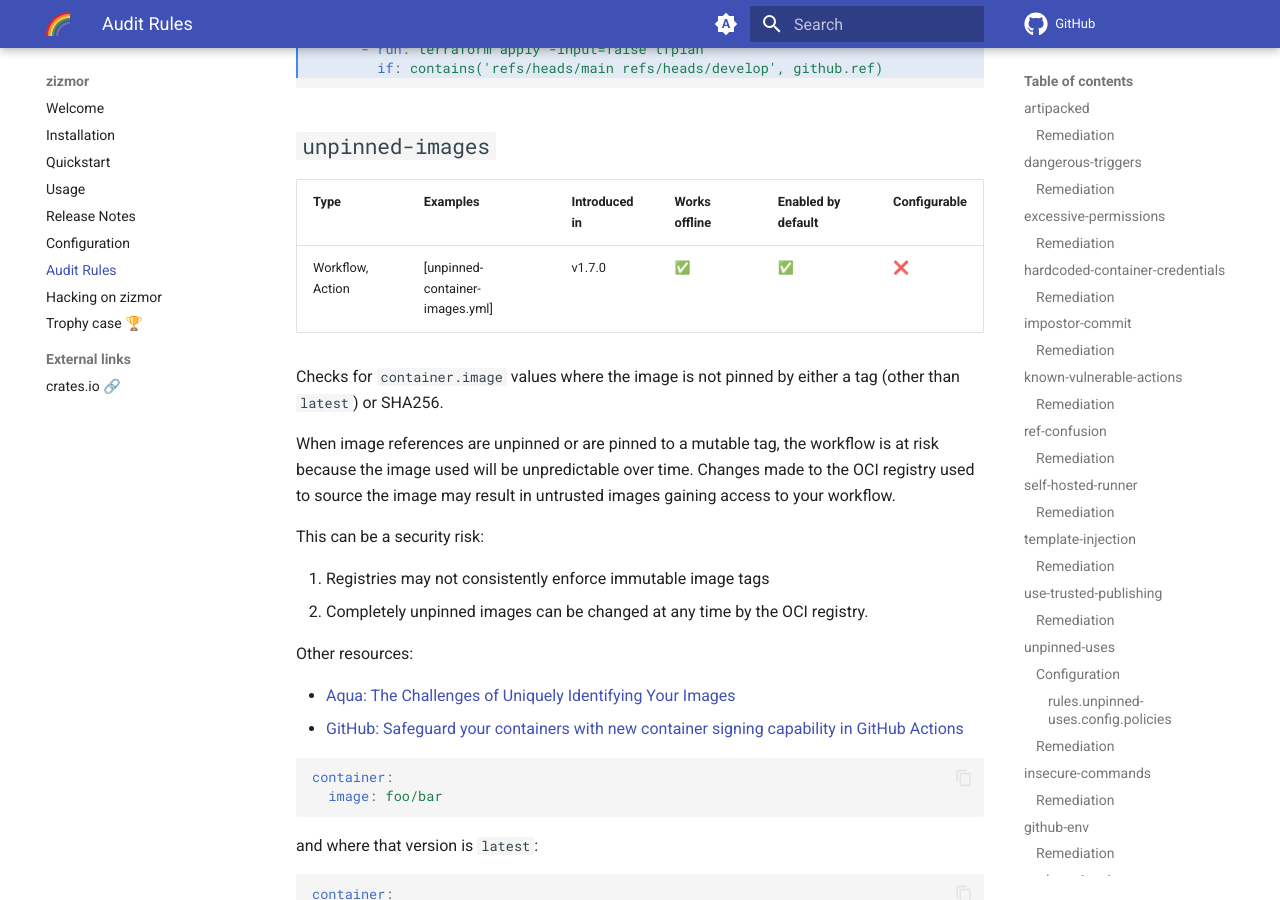
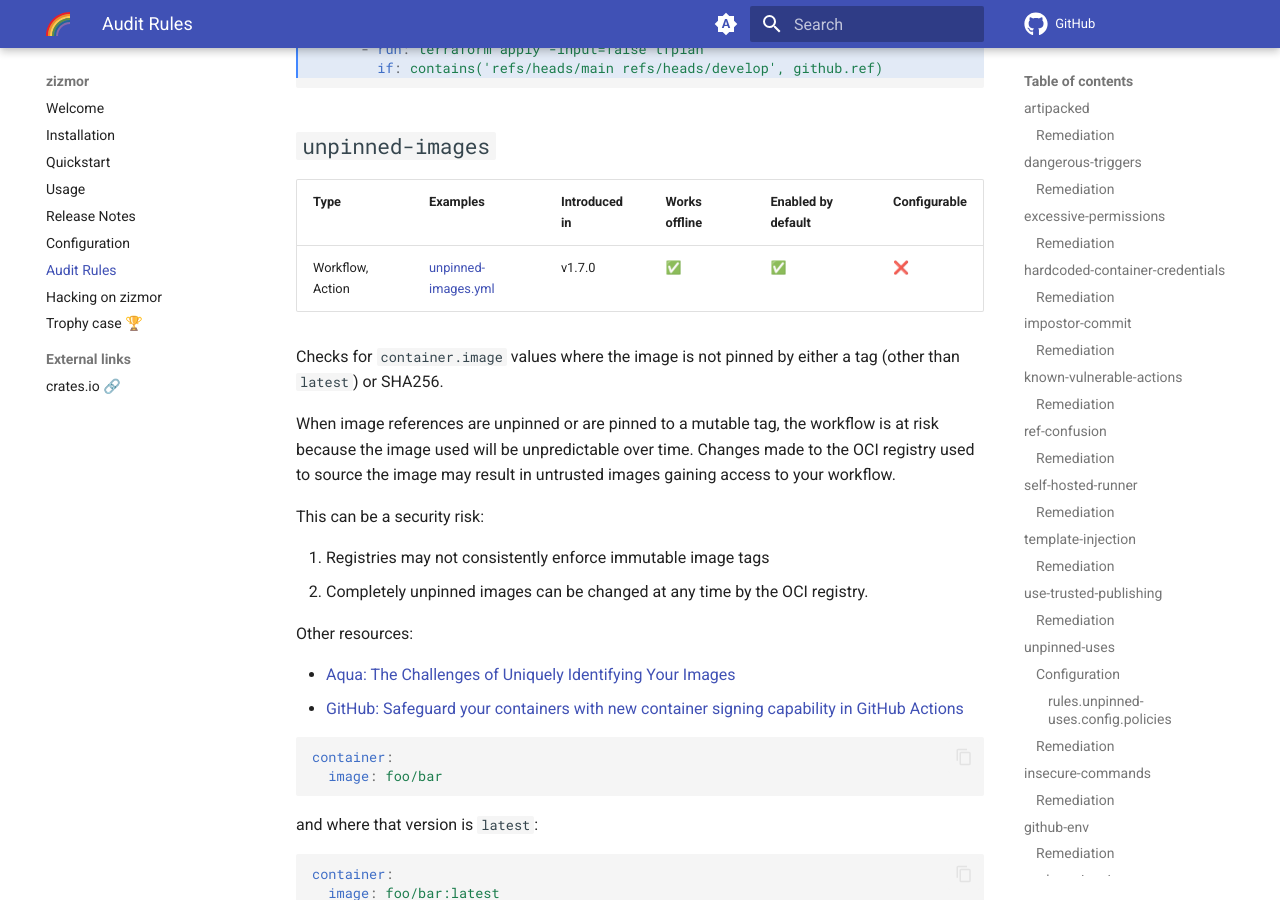
Before and after one commit to zizmorcore/zizmor, an MkDocs documentation site: the page built from docs/audits.md, in a window 1280 px wide and 900 px high, scrolled down 26058 px. Built offline with MkDocs 1.6.1 and Material for MkDocs 9.7.7, drawn with Linux system fonts in a browser that asks for light colours; emoji names are drawn with the system emoji font; comment, search, counter and statistics services are not loaded.

Commit message:
fix link to unpinned-images.yml
Signed-off-by: William Woodruff <william@yossarian.net>

```diff
--- a/docs/audits.md
+++ b/docs/audits.md
@@ -1427,7 +1427,9 @@ Other resources:
 
 | Type     | Examples                | Introduced in | Works offline  | Enabled by default | Configurable |
 |----------|-------------------------|---------------|----------------|--------------------|--------------|
-| Workflow, Action  | [unpinned-container-images.yml] | v1.7.0        | ✅            | ✅                | ❌          |
+| Workflow, Action  | [unpinned-images.yml] | v1.7.0        | ✅            | ✅                | ❌          |
+
+[unpinned-images.yml]: https://github.com/woodruffw/gha-hazmat/blob/main/.github/workflows/unpinned-images.yml
 
 Checks for `container.image` values where the image is not pinned by either a tag (other than `latest`) or SHA256.
 
```
